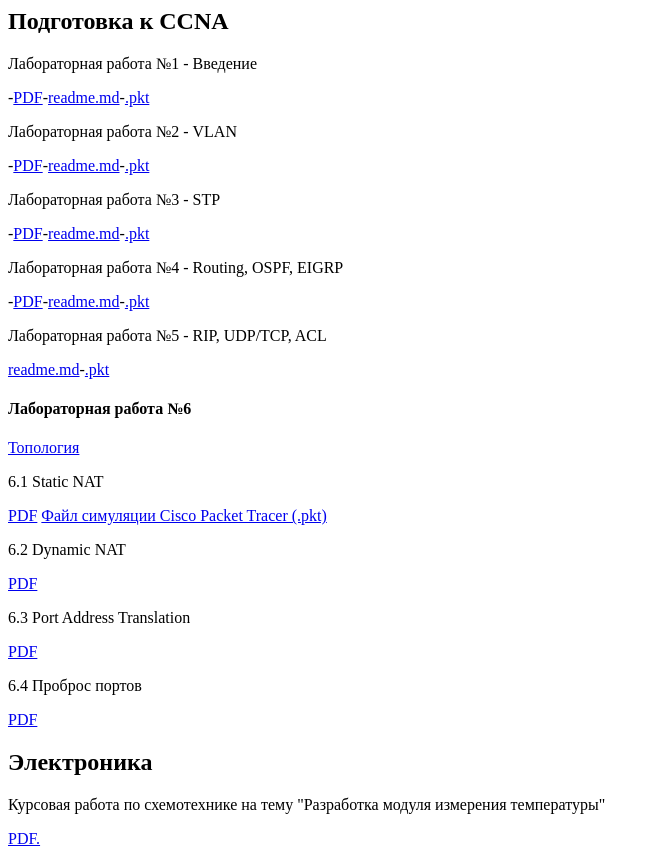
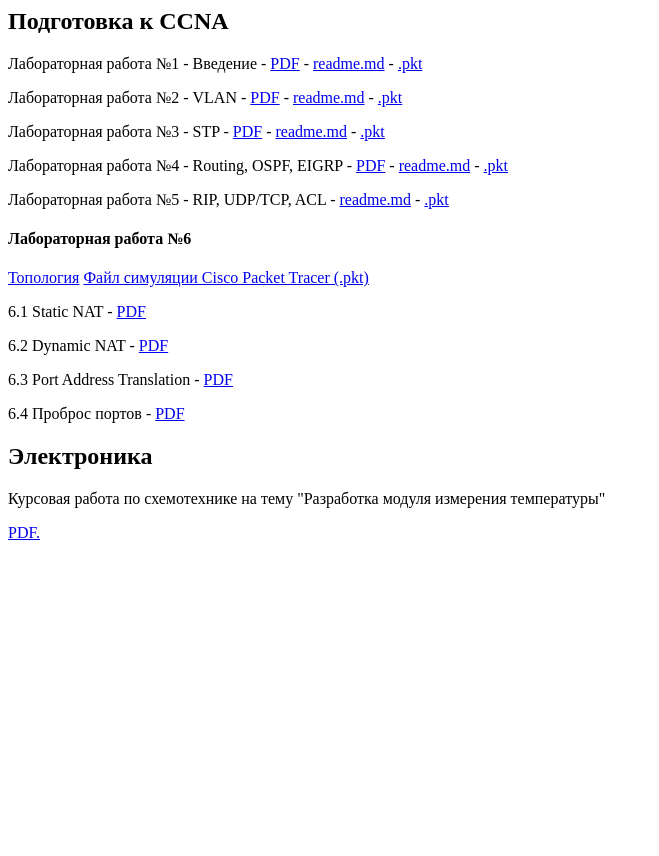
Before and after one commit to baltineu-iu/zametki, a plain HTML site: page index.html in a window 1280 px wide. Shown: the whole page, without its empty margins (0-659 px from the left). After the commit the page ends 800 px from the top, so only its background shows below. Drawn offline with Linux system fonts and the light colour scheme.

Commit message:
Update index.html

```diff
--- a/index.html
+++ b/index.html
@@ -7,29 +7,28 @@
 <body>
 
 <h2> Подготовка к CCNA </h2>
-<p> Лабораторная работа №1 - Введение </p>-<a href="/pdf/cisco/lab1.pdf" target="_blank">PDF</a>-<a href="https://github.com/baltineu/telecom-labs/tree/main/cisco_pt/ccna_openedu/lab1#readme" target="_blank">readme.md</a>-<a href="https://github.com/baltineu/telecom-labs/blob/main/cisco_pt/ccna_openedu/lab1/lab1.pkt">.pkt</a>
+<p> Лабораторная работа №1 - Введение - <a href="/pdf/cisco/lab1.pdf" target="_blank">PDF</a> - <a href="https://github.com/baltineu/telecom-labs/tree/main/cisco_pt/ccna_openedu/lab1#readme" target="_blank">readme.md</a> - <a href="https://github.com/baltineu/telecom-labs/blob/main/cisco_pt/ccna_openedu/lab1/lab1.pkt">.pkt</a> </p>
 
-<p> Лабораторная работа №2 - VLAN </p>-<a href="/pdf/cisco/lab2.pdf" target="_blank">PDF</a>-<a href="https://github.com/baltineu/telecom-labs/tree/main/cisco_pt/ccna_openedu/lab2#readme" target="_blank">readme.md</a>-<a href="https://github.com/baltineu/telecom-labs/blob/main/cisco_pt/ccna_openedu/lab2/lab2.pkt">.pkt</a>
+<p> Лабораторная работа №2 - VLAN - <a href="/pdf/cisco/lab2.pdf" target="_blank">PDF</a> - <a href="https://github.com/baltineu/telecom-labs/tree/main/cisco_pt/ccna_openedu/lab2#readme" target="_blank">readme.md</a> - <a href="https://github.com/baltineu/telecom-labs/blob/main/cisco_pt/ccna_openedu/lab2/lab2.pkt">.pkt</a> </p>
 
-<p> Лабораторная работа №3 - STP </p>-<a href="/pdf/cisco/lab3.pdf" target="_blank">PDF</a>-<a href="https://github.com/baltineu/telecom-labs/tree/main/cisco_pt/ccna_openedu/lab3#readme" target="_blank">readme.md</a>-<a href="https://github.com/baltineu/telecom-labs/blob/main/cisco_pt/ccna_openedu/lab3/lab3.pkt">.pkt</a>
+<p> Лабораторная работа №3 - STP - <a href="/pdf/cisco/lab3.pdf" target="_blank">PDF</a> - <a href="https://github.com/baltineu/telecom-labs/tree/main/cisco_pt/ccna_openedu/lab3#readme" target="_blank">readme.md</a> - <a href="https://github.com/baltineu/telecom-labs/blob/main/cisco_pt/ccna_openedu/lab3/lab3.pkt">.pkt</a> </p>
 
-<p> Лабораторная работа №4 - Routing, OSPF, EIGRP </p>-<a href="/pdf/cisco/lab4.pdf" target="_blank">PDF</a>-<a href="https://github.com/baltineu/telecom-labs/tree/main/cisco_pt/ccna_openedu/lab4#readme" target="_blank">readme.md</a>-<a href="https://github.com/baltineu/telecom-labs/blob/main/cisco_pt/ccna_openedu/lab4/lab4.pkt">.pkt</a>
+<p> Лабораторная работа №4 - Routing, OSPF, EIGRP - <a href="/pdf/cisco/lab4.pdf" target="_blank">PDF</a> - <a href="https://github.com/baltineu/telecom-labs/tree/main/cisco_pt/ccna_openedu/lab4#readme" target="_blank">readme.md</a> - <a href="https://github.com/baltineu/telecom-labs/blob/main/cisco_pt/ccna_openedu/lab4/lab4.pkt">.pkt</a> </p>
 
-<p> Лабораторная работа №5 - RIP, UDP/TCP, ACL </p>
-<a href="https://github.com/baltineu/telecom-labs/tree/main/cisco_pt/ccna_openedu/lab5#readme">readme.md</a>-<a href="https://github.com/baltineu/telecom-labs/blob/main/cisco_pt/ccna_openedu/lab5/lab5.pkt">.pkt</a>
+<p> Лабораторная работа №5 - RIP, UDP/TCP, ACL - <a href="https://github.com/baltineu/telecom-labs/tree/main/cisco_pt/ccna_openedu/lab5#readme">readme.md</a> - <a href="https://github.com/baltineu/telecom-labs/blob/main/cisco_pt/ccna_openedu/lab5/lab5.pkt">.pkt</a> </p>
 
 <h4> Лабораторная работа №6 </h4>
 <a href="https://github.com/baltineu/telecom-labs/blob/main/cisco_pt/ccna_openedu/sources/topology6.PNG">Топология</a>
+<a href="https://github.com/baltineu/telecom-labs/blob/main/cisco_pt/ccna_openedu/lab6/lab6.pkt">Файл симуляции Cisco Packet Tracer (.pkt)</a>
 
-  <p> 6.1 Static NAT </p>
-<a href="/pdf/cisco/6.1 Static NAT.pdf" target="_blank">PDF</a>
-<a href="https://github.com/baltineu/telecom-labs/blob/main/cisco_pt/ccna_openedu/lab6/lab6.pkt">Файл симуляции Cisco Packet Tracer (.pkt)</a>
-  <p> 6.2 Dynamic NAT </p>
-<a href="/pdf/cisco/6.2 Dynamic NAT.pdf" target="_blank">PDF</a>
-  <p> 6.3 Port Address Translation </p>
-<a href="/pdf/cisco/6.3 Port Address Translation.pdf" target="_blank">PDF</a>
-  <p> 6.4 Проброс портов </p>
-<a href="/pdf/cisco/6.4 Проброс портов.pdf" target="_blank">PDF</a>
+  <p> 6.1 Static NAT -
+<a href="/pdf/cisco/6.1 Static NAT.pdf" target="_blank">PDF</a> </p>
+  <p> 6.2 Dynamic NAT -
+<a href="/pdf/cisco/6.2 Dynamic NAT.pdf" target="_blank">PDF</a> </p>
+  <p> 6.3 Port Address Translation -
+<a href="/pdf/cisco/6.3 Port Address Translation.pdf" target="_blank">PDF</a> </p>
+  <p> 6.4 Проброс портов -
+<a href="/pdf/cisco/6.4 Проброс портов.pdf" target="_blank">PDF</a> </p>
 
 <h2> Электроника </h2>
 <p> Курсовая работа по схемотехнике на тему "Разработка модуля измерения температуры" </p>
```
